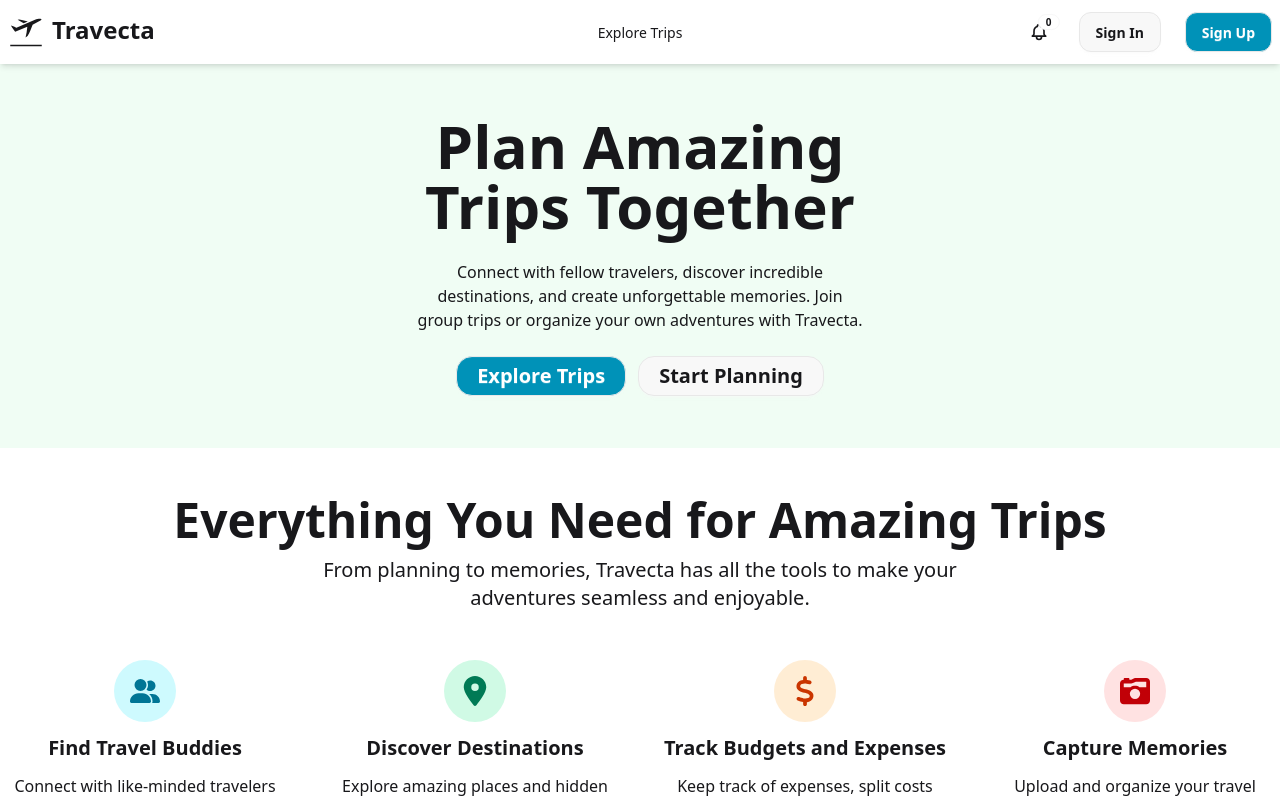
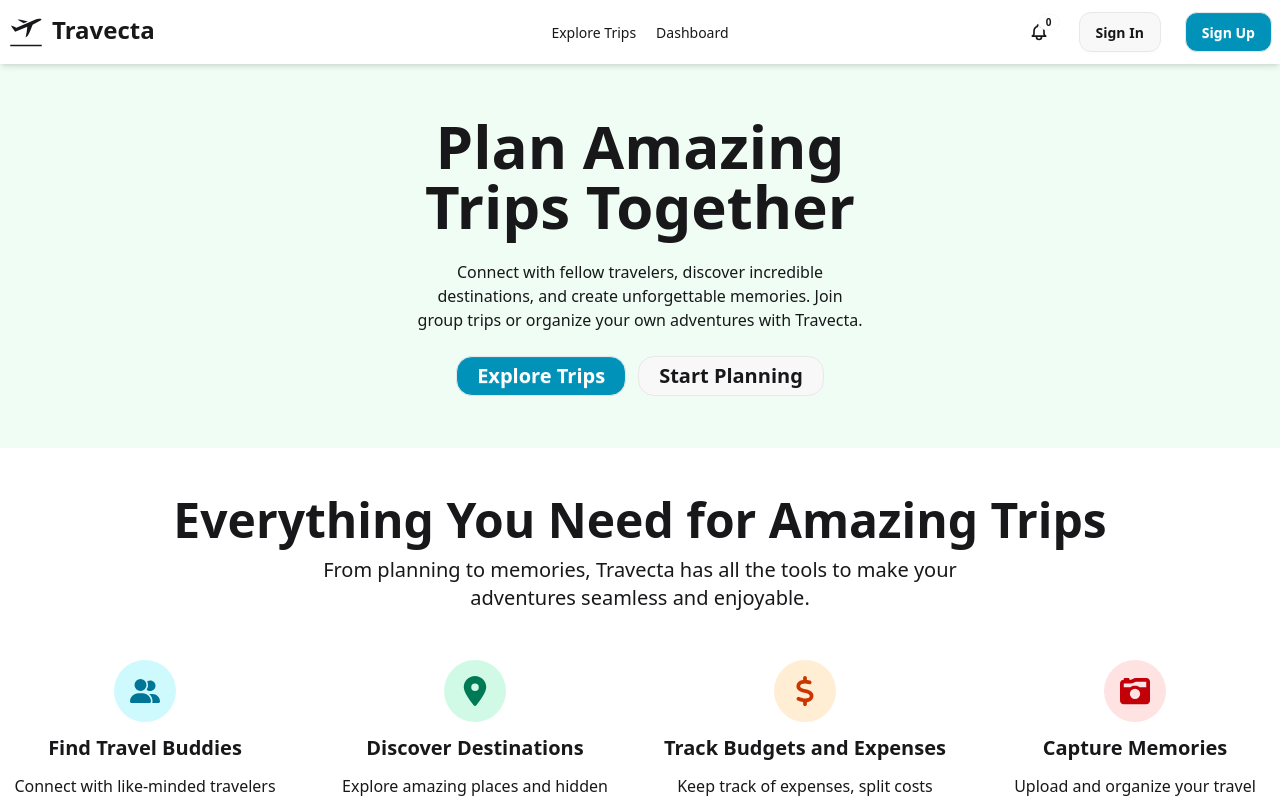
Before and after one commit to TanbirAhamed/Travecta-Frontend, a React (Vite) app: page / in a window 1280 px wide. Shown: the top 800 px of the page. Built offline with nearby package versions, Linux system fonts and the light colour scheme; no server answers.

Commit message:
checking the users role and showing to the dashboard according to it

```diff
--- /dev/null
+++ b/src/hooks/useRole.jsx
@@ -0,0 +1,27 @@
+import React from 'react';
+import useAuth from './useAuth';
+import useAxiosSecure from './useAxiosSecure';
+import { useQuery } from '@tanstack/react-query';
+
+const useRole = () => {
+    const { user } = useAuth();
+    const axiosSecure = useAxiosSecure();
+    const token = localStorage.getItem('access-token');
+
+    const { data, isLoading } = useQuery({
+        queryKey: [user?.email, 'userRole', token],
+        enabled: !!user?.email && !!token,
+        queryFn: async () => {
+            const res = await axiosSecure.get(`/users/role/${user?.email}`);
+            return res.data;
+        },
+    });
+
+    return {
+        isAdmin: data?.admin || false,
+        isModerator: data?.moderator || false,
+        isLoading
+    };
+};
+
+export default useRole;
--- a/src/pages/exploreTrips/PublicViewDetails.jsx
+++ b/src/pages/exploreTrips/PublicViewDetails.jsx
@@ -110,7 +110,6 @@ const PublicViewDetails = () => {
         );
       }
     } catch (error) {
-      console.error(error);
       Swal.fire("Error!", "Failed to send join request.", "error");
     } finally {
       setIsRequesting(false);
--- a/src/pages/shared/navbar/Nav.jsx
+++ b/src/pages/shared/navbar/Nav.jsx
@@ -3,12 +3,14 @@ import { Link, NavLink } from 'react-router';
 import { GiAirplaneDeparture } from "react-icons/gi";
 import useAxiosSecure from '../../../hooks/useAxiosSecure';
 import { useQuery } from '@tanstack/react-query';
+import useRole from '../../../hooks/useRole';
 
 const Nav = () => {
     const { user, logOut } = useAuth();
     const axiosSecure = useAxiosSecure();
+    const { isAdmin } = useRole();
 
-    const { data: noti = [], isLoading, error, refetch } = useQuery({
+    const { data: noti = [] } = useQuery({
         queryKey: ["joinedTrips", user?.email],
         queryFn: async () => {
             if (!user?.email) return [];
@@ -18,7 +20,7 @@ const Nav = () => {
             return res.data ?? [];
         },
         enabled: !!user?.email,
-        refetchInterval: 1000, // refetch every 5 seconds
+        refetchInterval: 1000,
     });
 
     const pendingNoti = noti.filter((p) => p.status === "pending");
@@ -26,7 +28,10 @@ const Nav = () => {
     const links = (
         <>
             <NavLink to='/exploretrips'>Explore Trips</NavLink>
-            {user?.email && <NavLink to='/userdashboard'>Dashboard</NavLink>}
+            {
+                isAdmin ? <NavLink to='/admindashboard'>Dashboard</NavLink> : <NavLink to='/userdashboard'>Dashboard</NavLink>
+            }
+
         </>
     );
 
@@ -75,10 +80,8 @@ const Nav = () => {
                             <ul
                                 tabIndex={0}
                                 className="menu menu-sm dropdown-content bg-base-100 rounded-box z-1 mt-3 w-52 p-2 shadow">
-                                <li><a className="justify-between">Profile</a></li>
-                                <Link to='admindashboard'>Admin</Link>
-                                <li><a>Settings</a></li>
-                                <li><Link onClick={logOut}>Logout</Link></li>
+                                <li>Profile</li>
+                                <li className='cursor-pointer' onClick={logOut}>Logout</li>
                             </ul>
                         </div>
                     ) : (
--- a/src/route/Routers.jsx
+++ b/src/route/Routers.jsx
@@ -28,17 +28,21 @@ const Routers = () => {
         <Route path='/' element={<Home />} />
         <Route path='/login' element={<Login />} />
         <Route path='/signup' element={<Signup />} />
+
+        {/* adminDashboard */}
         <Route path="/admindashboard" element={<AdminDashboard />}>
           <Route index element={<AllTrips />} />
           <Route path='allusers' element={<AllUsers />} />
         </Route>
 
+        {/* userDashboard */}
         <Route path='/userdashboard' element={<PrivateRoute><UserDashboard /></PrivateRoute>}>
           <Route index element={<BudgetExpenses />} />
           <Route path='mytrips' element={<MyTrips />} />
           <Route path='joinedtrips' element={<JoinedTrips />} />
           <Route path='joinrequests' element={<JoinRequests />} />
         </Route>
+
         <Route path='createtrip' element={<PrivateRoute><CreateTrips /></PrivateRoute>} />
         <Route path='exploretrips' element={<ExploreTrips />} />
         <Route path='/publicviewdetails/:id' element={<PublicViewDetails />} />
```
